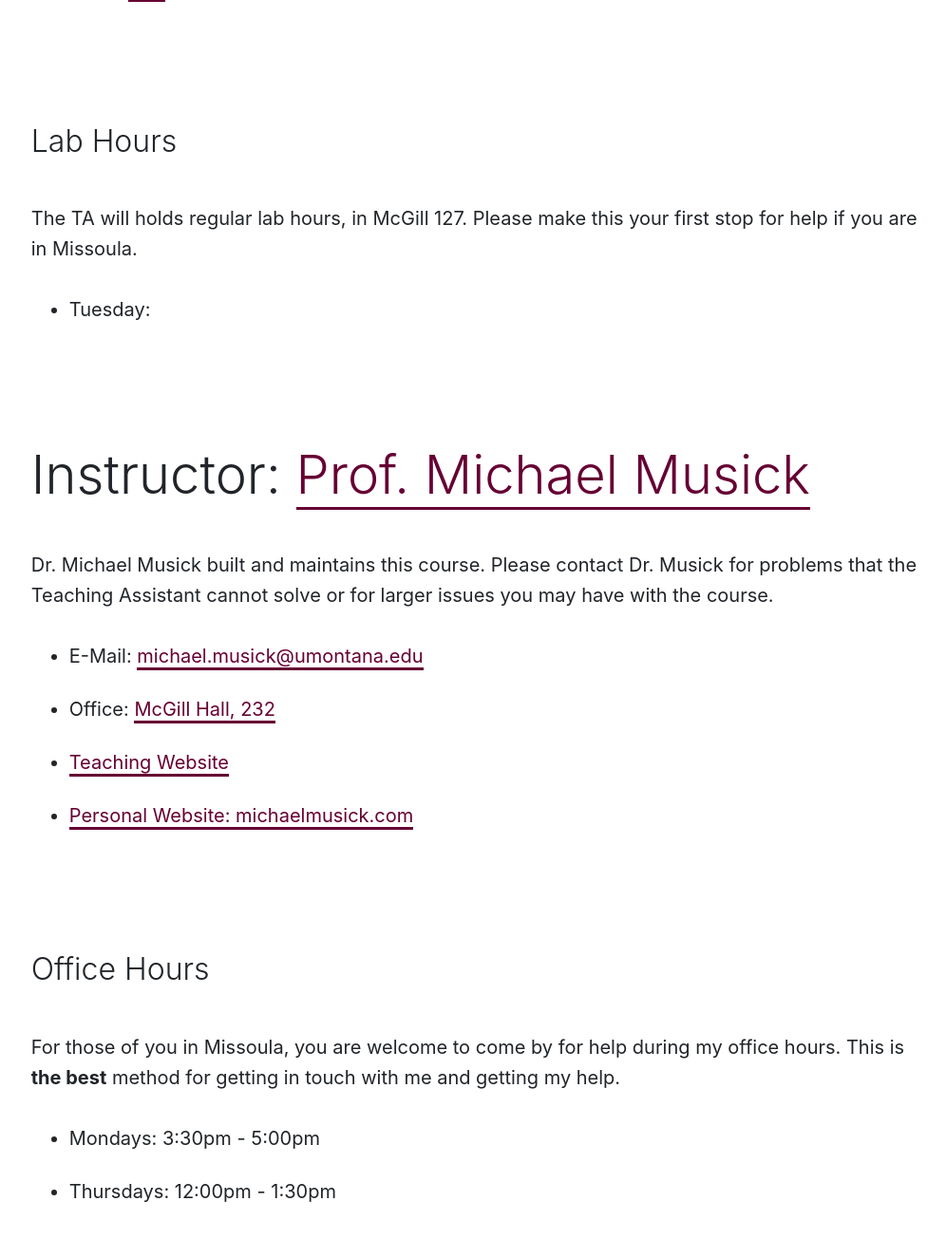
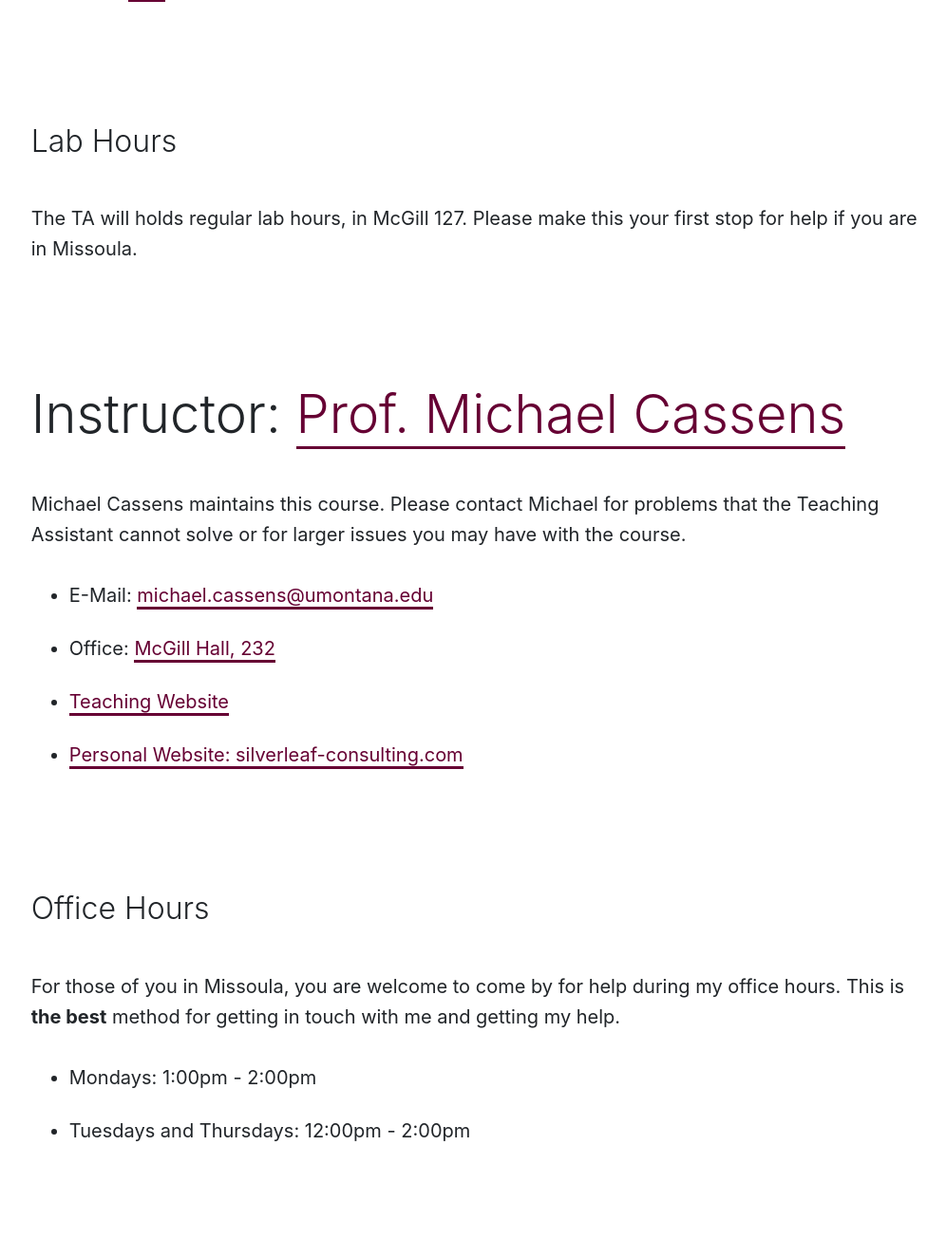
Before and after one commit to Montana-Media-Arts/441-web-tech-Spring2019-course, a Jekyll site: the page built from modules/instructors/_posts/2017-01-01-instructors.md, in a window 1280 px wide and 1400 px high, scrolled down 760 px. Shown: the top 1305 px of the window at 95% size, without its empty margins (131-1127 px from the left). Built offline with Jekyll 4.4.1, drawn with Linux system fonts in a browser that asks for light colours; nearby versions of some CDN libraries.

Commit message:
Update 2017-01-01-instructors.md
updated the instructor page for cassens

```diff
--- a/modules/instructors/_posts/2017-01-01-instructors.md
+++ b/modules/instructors/_posts/2017-01-01-instructors.md
@@ -8,34 +8,31 @@ permalink: /:title/
 
 ## TA
 
-**[TBA](mailto:michael.musick@umontana.edu?subject=441%20Question)**
+**[TBA](mailto:michael.cassens@umontana.edu?subject=441%20Question)**
 
 _TBA_ will be the Teaching Assistant (TA) this semester for this course.
 
 - Office: TBA
-- Email: [TBA](mailto:stephanie1.whitney@umconnect.umt.edu?cc=michael.musick@umontana.edu&subject=441%20Question)
+- Email: [TBA](mailto:michael.cassens@umconnect.umt.edu?subject=441%20Question)
 
 #### Lab Hours
 
 The TA will holds regular lab hours, in McGill 127. Please make this your first stop for help if you are in Missoula.
 
-- Tuesday:
 
+## Instructor: [Prof. Michael Cassens](https://michaelcassens.github.io/teaching)
 
+Michael Cassens maintains this course. Please contact Michael for problems that the Teaching Assistant cannot solve or for larger issues you may have with the course.
 
-## Instructor: [Prof. Michael Musick](https://michaelmusick.github.io/teaching)
-
-Dr. Michael Musick built and maintains this course. Please contact Dr. Musick for problems that the Teaching Assistant cannot solve or for larger issues you may have with the course.
-
-- E-Mail: [michael.musick@umontana.edu](mailto:michael.musick@umontana.edu?subject=441%20Question)
+- E-Mail: [michael.cassens@umontana.edu](mailto:michael.cassens@umontana.edu?subject=441%20Question)
 - Office: [McGill Hall, 232](https://www.google.com/maps/place/McGill+Hall,+32+Campus+Dr,+Missoula,+MT+59812/@46.8619179,-113.9857145,16.91z/data=!3m1!5s0x535dcc33c1f50273:0xb43516d74c13fb70!4m5!3m4!1s0x535dcc33c3d4cbd5:0xd77cd4f46bdf5b89!8m2!3d46.8624266!4d-113.9836088)
-- [Teaching Website](https://michaelmusick.github.io/teaching)
-- [Personal Website: michaelmusick.com](http://michaelmusick.com)
+- [Teaching Website](https://michaelcassens.github.io/teaching)
+- [Personal Website: silverleaf-consulting.com](http://silverleaf-consulting.com)
 
 
 #### Office Hours
 
 For those of you in Missoula, you are welcome to come by for help during my office hours. This is **the best** method for getting in touch with me and getting my help.
 
-- Mondays:    3:30pm - 5:00pm
-- Thursdays: 12:00pm - 1:30pm
+- Mondays:    1:00pm - 2:00pm
+- Tuesdays and Thursdays: 12:00pm - 2:00pm
```
